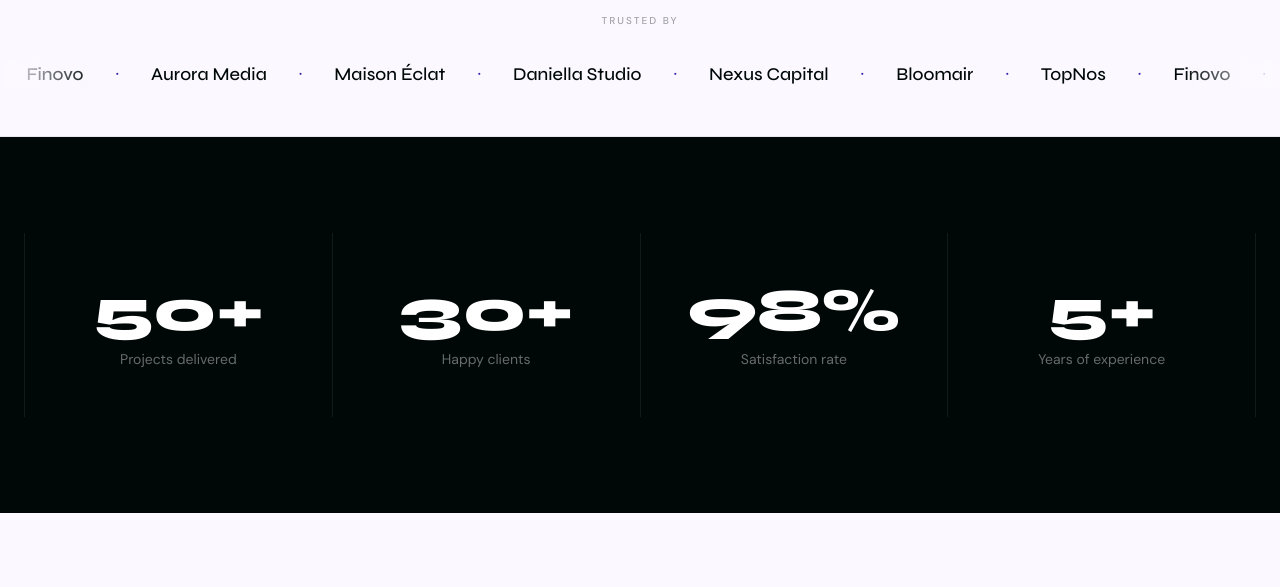
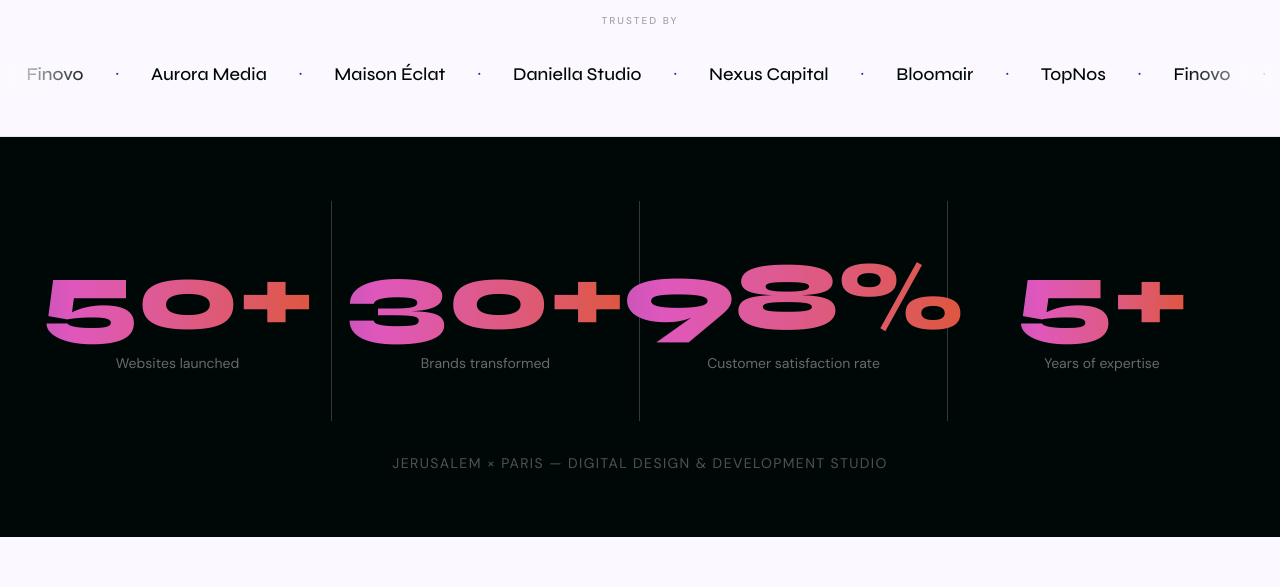
Before and after one commit to ucyweb28-svg/UCY_WEB_2026, a Next.js app: page /en in a window 1280 px wide. Shown: the part 980-1567 px from the top of the page. Built offline with nearby package versions, Linux system fonts and the light colour scheme.

Commit message:
feat: stats section redesign with gradient numbers

```diff
--- a/components/sections/StatsBar.tsx
+++ b/components/sections/StatsBar.tsx
@@ -15,27 +15,22 @@ export function StatsBar() {
   ];
 
   return (
-    <section className="py-16 md:py-24" style={{ backgroundColor: '#000807' }}>
+    <section className="py-16" style={{ backgroundColor: '#000807' }}>
       <div className="max-w-7xl mx-auto px-6">
         <motion.div
           variants={stagger}
           initial="hidden"
           whileInView="visible"
           viewport={{ once: true }}
-          className="grid grid-cols-2 md:grid-cols-4"
-          style={{ borderLeft: '1px solid rgba(255,255,255,0.07)' }}
+          className="grid grid-cols-2 md:grid-cols-4 divide-x divide-white/20"
         >
           {STATS.map(({ value, label }) => (
             <motion.div
               key={label}
               variants={fadeUp}
               className="flex flex-col items-center gap-2 py-10 md:py-12 text-center"
-              style={{ borderRight: '1px solid rgba(255,255,255,0.07)' }}
             >
-              <span
-                className="font-heading font-extrabold text-5xl md:text-6xl leading-none"
-                style={{ color: 'white' }}
-              >
+              <span className="font-heading font-extrabold text-7xl md:text-8xl leading-none bg-gradient-to-r from-[#3626A7] via-[#DF57BC] to-[#DE541E] bg-clip-text text-transparent animate-gradient">
                 {value}
               </span>
               <span
@@ -47,6 +42,10 @@ export function StatsBar() {
             </motion.div>
           ))}
         </motion.div>
+
+        <p className="text-center text-white/30 text-sm mt-8 tracking-widest uppercase">
+          {t('tagline')}
+        </p>
       </div>
     </section>
   );
--- a/lib/i18n/en.json
+++ b/lib/i18n/en.json
@@ -28,13 +28,14 @@
   },
   "stats": {
     "projects_value": "50+",
-    "projects_label": "Projects delivered",
+    "projects_label": "Websites launched",
     "clients_value": "30+",
-    "clients_label": "Happy clients",
+    "clients_label": "Brands transformed",
     "satisfaction_value": "98%",
-    "satisfaction_label": "Satisfaction rate",
+    "satisfaction_label": "Customer satisfaction rate",
     "years_value": "5+",
-    "years_label": "Years of experience"
+    "years_label": "Years of expertise",
+    "tagline": "Jerusalem × Paris — Digital design & development studio"
   },
   "services": {
     "label": "Services",
--- a/lib/i18n/fr.json
+++ b/lib/i18n/fr.json
@@ -28,13 +28,14 @@
   },
   "stats": {
     "projects_value": "50+",
-    "projects_label": "Projets livrés",
+    "projects_label": "Sites lancés",
     "clients_value": "30+",
-    "clients_label": "Clients satisfaits",
+    "clients_label": "Marques transformées",
     "satisfaction_value": "98%",
-    "satisfaction_label": "Taux de satisfaction",
+    "satisfaction_label": "Taux de satisfaction client",
     "years_value": "5+",
-    "years_label": "Années d'expérience"
+    "years_label": "Ans d'expertise",
+    "tagline": "Jérusalem × Paris — Studio de design & développement digital"
   },
   "services": {
     "label": "Services",
```
